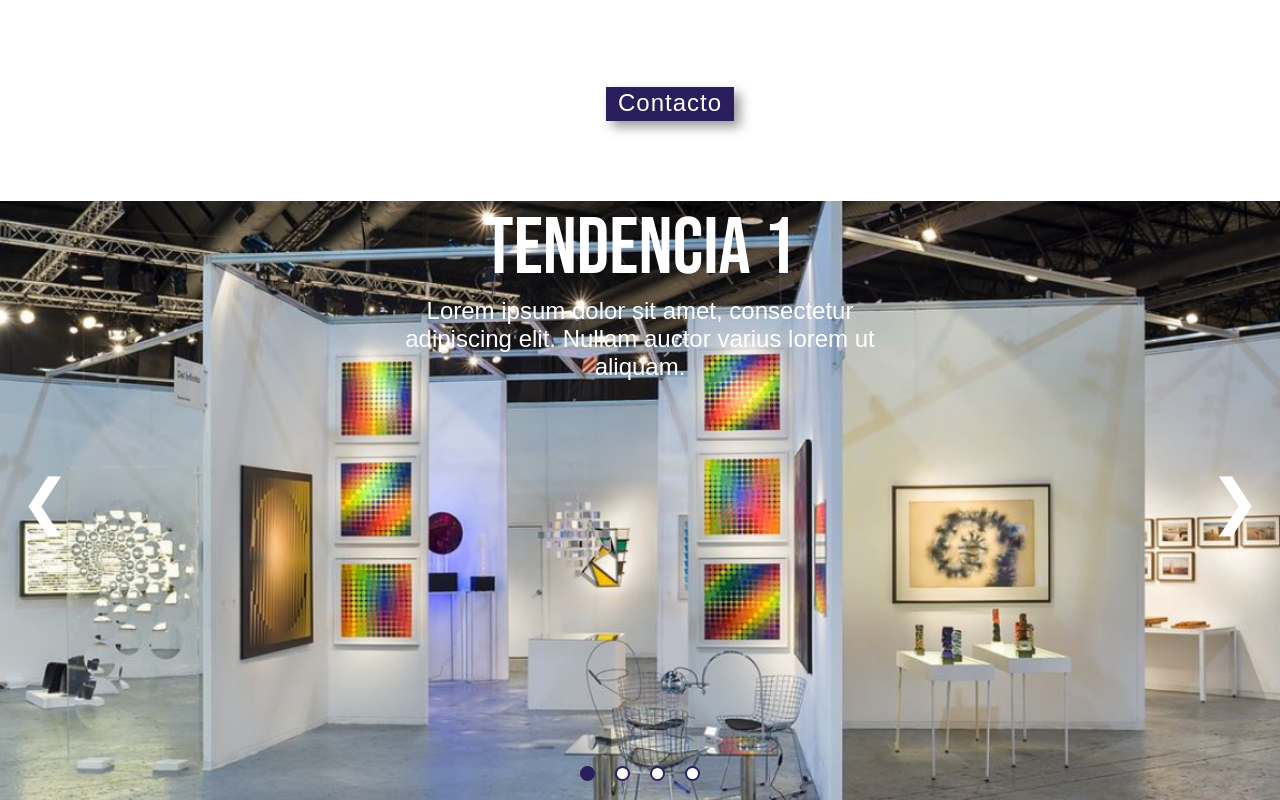
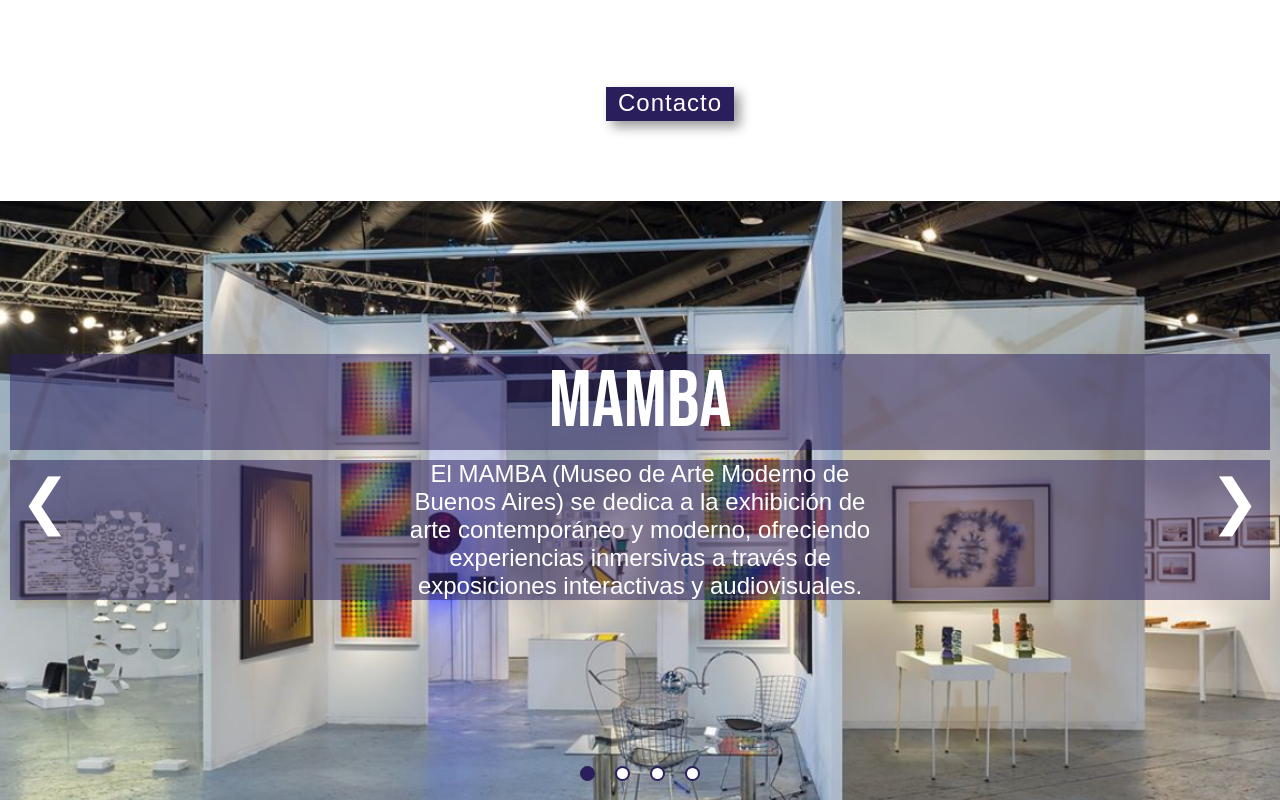
Before and after one commit to Elolympic/nehuen-multimedia, a plain HTML site: page index.html in a window 1280 px wide. Shown: the part 668-1468 px from the top of the page. Drawn offline with Linux system fonts and the light colour scheme; a web font is replaced by a local one.

Commit message:
Add files via upload

```diff
--- a/estilos.css
+++ b/estilos.css
@@ -241,14 +241,14 @@
 
 .slide h2, .slide p {
     z-index: 1;
-    color: white;
+    color: rgb(255, 255, 255);
     text-align: center;
-    margin-top: 0%;
 }
 
-/* Para asegurar que el texto esté centrado verticalmente */
 .slide h2 {
-    font-size: 5rem; /* Ajusta el tamaño según lo que necesites */
+    font-size: 5rem;
+    margin-top: 12%;
+    padding: 0px;
 }
 
 .slide p {
@@ -256,13 +256,11 @@
     padding: 0 30%;
 }
 
-/* resaltado */
-
 .resaltado {
-    background-color: #0AD3FF;
-    padding: 10px;
-    border-radius: 5px;
-    color: white; /* Opcional para cambiar el color del texto */
+    background-color: #2a1e5c83;
+    padding: 10px 20px;
+    color: rgb(255, 255, 255);
+    margin: 10px;
 }
 
 .informacion-nav {
--- a/index.html
+++ b/index.html
@@ -42,10 +42,11 @@
 
     <section class="informacion"> <!-- Sección del carrusel -->
         <div class="informacion-carrusel">
-            <div class="slides" class="resaltado"> <!-- Contenedor de las Pantallas -->
+            <div class="slides"> <!-- Contenedor de las Pantallas -->
                 <div class="slide" id="slide1">
-                    <h2>Tendencia 1</h2>
-                    <p>Lorem ipsum dolor sit amet, consectetur adipiscing elit. Nullam auctor varius lorem ut aliquam.</p>
+                    <h2 class="resaltado">MAMBA</h2>
+                    <p class="resaltado">El MAMBA (Museo de Arte Moderno de Buenos Aires) se dedica a la exhibición de arte contemporáneo y moderno, ofreciendo experiencias inmersivas a través de exposiciones interactivas y audiovisuales.
+                    </p>
                 </div>
                 <div class="slide" id="slide2">
                     <h2>Tendencia 2</h2>
```
